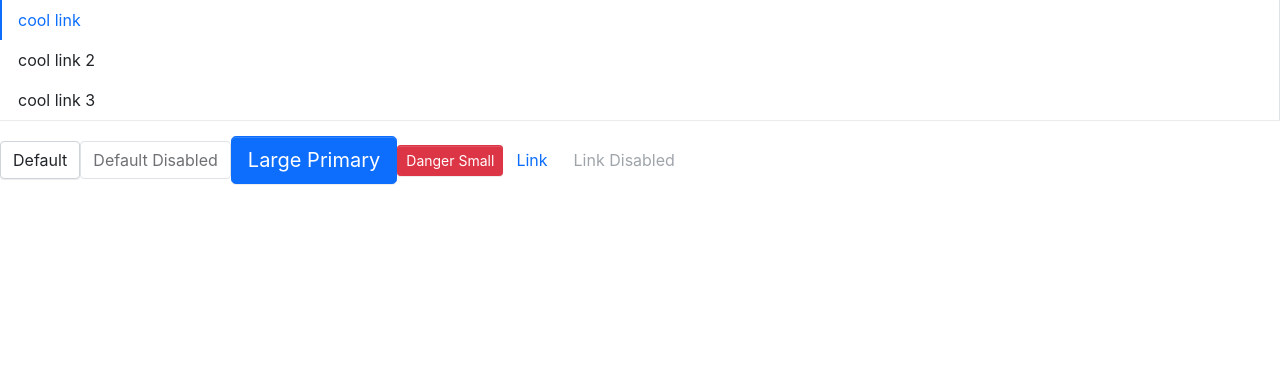
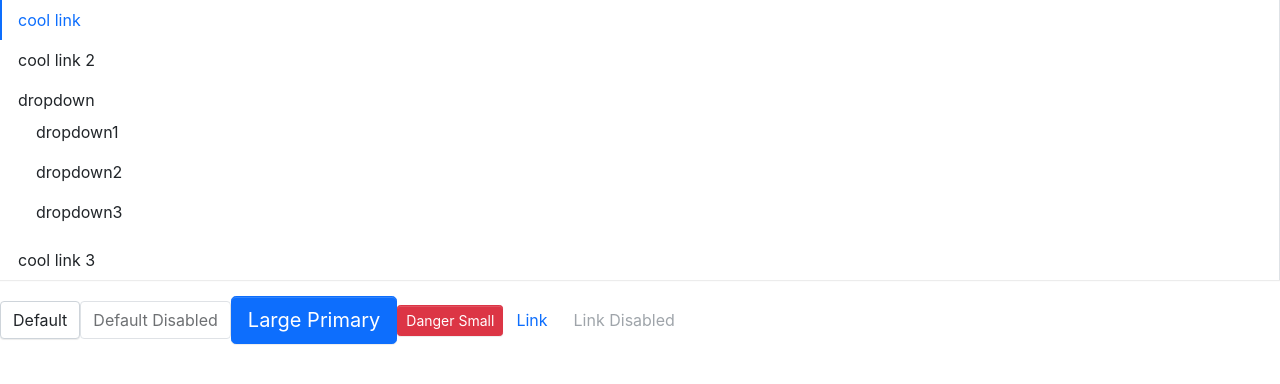
Before and after one commit to Bian2017/lt-admin-ui, a React (Create React App) app: page / in a window 1280 px wide. Shown: the top 384 px of the page. Built offline with nearby package versions, Linux system fonts and the light colour scheme.

Commit message:
feat: 完成SubMenu子菜单的渲染

```diff
--- a/src/App.tsx
+++ b/src/App.tsx
@@ -2,16 +2,21 @@
 import Button, { ButtonSize, ButtonType } from './components/Button/button';
 import Menu from './components/Menu/menu';
 import MenuItem from './components/Menu/menuItem';
+import SubMenu from './components/Menu/subMenu';
 
 function App() {
   return (
     <div className="App">
       <header className="App-header">
         <Menu defaultIndex={0} onSelect={index => console.log(index)} mode={'vertical'}>
-          <MenuItem index={0}>cool link</MenuItem>
-          <MenuItem index={1}>cool link 2</MenuItem>
-          <MenuItem index={2}>cool link 3</MenuItem>
-          <li>hahah s</li>
+          <MenuItem>cool link</MenuItem>
+          <MenuItem>cool link 2</MenuItem>
+          <SubMenu title="dropdown">
+            <MenuItem>dropdown1</MenuItem>
+            <MenuItem>dropdown2</MenuItem>
+            <MenuItem>dropdown3</MenuItem>
+          </SubMenu>
+          <MenuItem>cool link 3</MenuItem>
         </Menu>
         <Button>Default</Button>
         <Button disabled>Default Disabled</Button>
--- a/src/components/Menu/_style.scss
+++ b/src/components/Menu/_style.scss
@@ -28,6 +28,57 @@
       border-bottom: $menu-item-active-border-width solid $menu-item-active-color;
     }
   }
+
+  .submenu {
+    list-style: none;
+    padding-left: 0;
+    white-space: nowrap;
+    //transition: $menu-transition;
+
+    .menu-item {
+      padding: $menu-item-padding-y $menu-item-padding-x;
+      cursor: pointer;
+      transition: $menu-transition;
+      color: $body-color;
+      &.is-active,
+      &:hover {
+        color: $menu-item-active-color !important;
+      }
+    }
+  }
+
+  .submenu.menu-opened {
+    //display: block;
+  }
+
+  .submenu-item {
+    position: relative;
+
+    .submenu-title {
+      display: flex;
+      align-items: center;
+    }
+
+    .arrow-icon {
+      transition: transform 0.25s ease-in-out;
+      margin-left: 3px;
+    }
+    &:hover {
+      .arrow-icon {
+        transform: rotate(180deg);
+      }
+    }
+  }
+  .is-vertical {
+    .arrow-icon {
+      transform: rotate(0deg) !important;
+    }
+  }
+  .is-vertical.is-opened {
+    .arrow-icon {
+      transform: rotate(180deg) !important;
+    }
+  }
 }
 
 .menu-vertical {
--- a/src/components/Menu/menu.tsx
+++ b/src/components/Menu/menu.tsx
@@ -29,7 +29,8 @@
   const [currentActive, setActive] = useState(defaultIndex);
 
   const cls = classNames('menu', className, {
-    'menu-vertical': mode === 'vertical'
+    'menu-vertical': mode === 'vertical',
+    'menu-horizontal': mode !== 'vertical'
   });
 
   const handleClick = (index: number) => {
@@ -55,7 +56,7 @@
       const childElement = child as React.FunctionComponentElement<MenuItemProps>;
       const { displayName } = childElement.type;
 
-      if (displayName === 'MenuItem') {
+      if (displayName === 'MenuItem' || displayName === 'SubMenu') {
         // 将index属性添加到childElement实例中，这样就不需为每个子菜单添加index属性
         // cloneElement: 以element元素为样板，克隆并返回新的React元素。返回元素的props是将新的props与原始元素的props浅层合并后的结果
         return React.cloneElement(childElement, {
--- /dev/null
+++ b/src/components/Menu/subMenu.tsx
@@ -0,0 +1,45 @@
+import React, { useContext, FunctionComponentElement } from 'react';
+import classNames from 'classnames';
+import { MenuContext } from './menu';
+import { MenuItemProps } from './menuItem';
+
+export interface SubMenuProps {
+  index?: number;
+  title: string;
+  className?: string;
+}
+
+const SubMenu: React.FC<SubMenuProps> = ({ index, title, children, className }) => {
+  const context = useContext(MenuContext);
+  const cls = classNames('menu-item submenu-item', className, {
+    'is-active': context.index === index
+  });
+
+  // 渲染下拉菜单内容
+  const renderChildren = () => {
+    const childrenComponent = React.Children.map(children, (child, index) => {
+      const childElement = child as FunctionComponentElement<MenuItemProps>;
+
+      if (childElement.type.displayName === 'MenuItem') {
+        // 将index属性添加到childElement实例中，这样就不需为每个子菜单添加index属性
+        // cloneElement: 以element元素为样板，克隆并返回新的React元素。返回元素的props是将新的props与原始元素的props浅层合并后的结果
+        return childElement;
+      } else {
+        console.error('Warning: SubMenu has a child which is not a MenuItem component.');
+      }
+    });
+
+    return <ul className="submenu">{childrenComponent}</ul>;
+  };
+
+  return (
+    <li key={index} className={cls}>
+      <div className="submenu-title">{title}</div>
+      {renderChildren()}
+    </li>
+  );
+};
+
+SubMenu.displayName = 'SubMenu';
+
+export default SubMenu;
```
